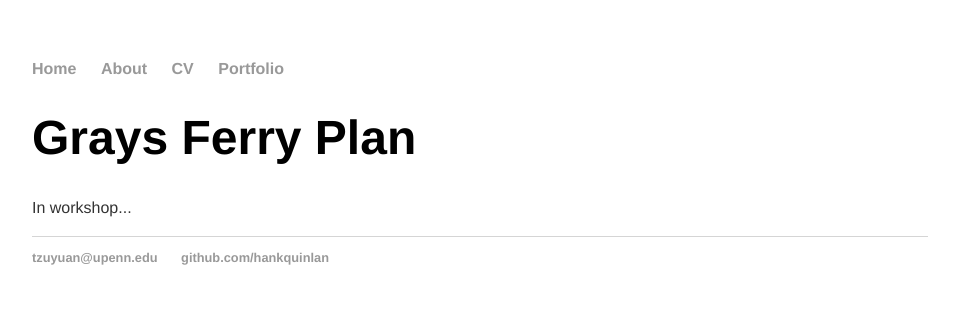
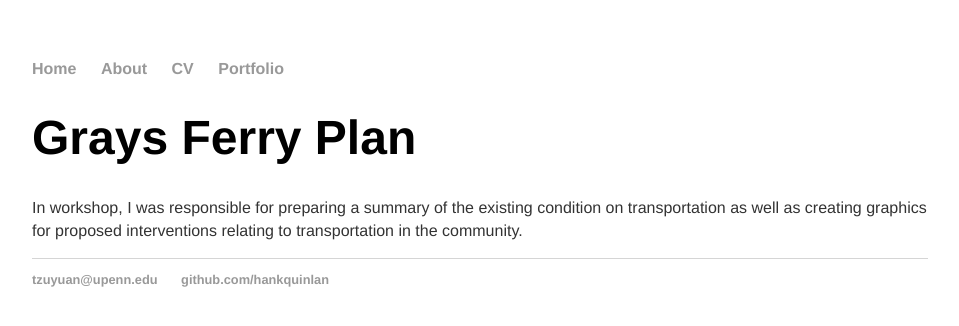
Before and after one commit to tzuyuanw/tzuyuanw.github.io, a Jekyll site: the page built from blog/graysferryplan.html, in a window 1280 px wide. Shown: the top 326 px of the page, without its empty margins (160-1119 px from the left). Built offline with Jekyll 4.4.1, drawn with Linux system fonts in a browser that asks for light colours.

Commit message:
Update graysferryplan.html

```diff
--- a/blog/graysferryplan.html
+++ b/blog/graysferryplan.html
@@ -4,7 +4,11 @@ title: Grays Ferry Plan
 ---
 	<h1>{{ page.title }}</h1>
 	<div class="blurb">
-   		 <p>In workshop...</p>
+   		<p>In workshop, I was responsible for preparing a summary of the existing condition on transportation
+			as well as creating graphics for proposed interventions relating to transportation in the community.
+
+
+		</p>
 
 
 
```
